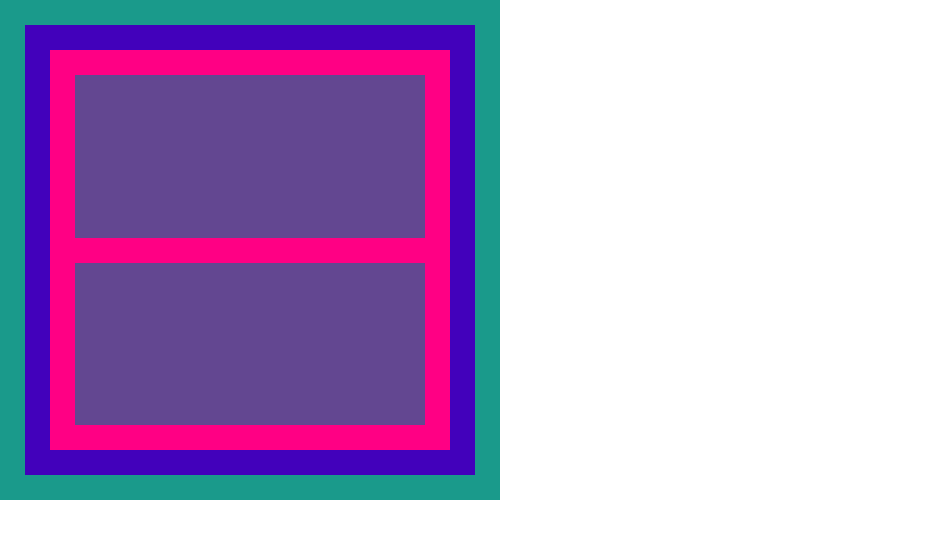
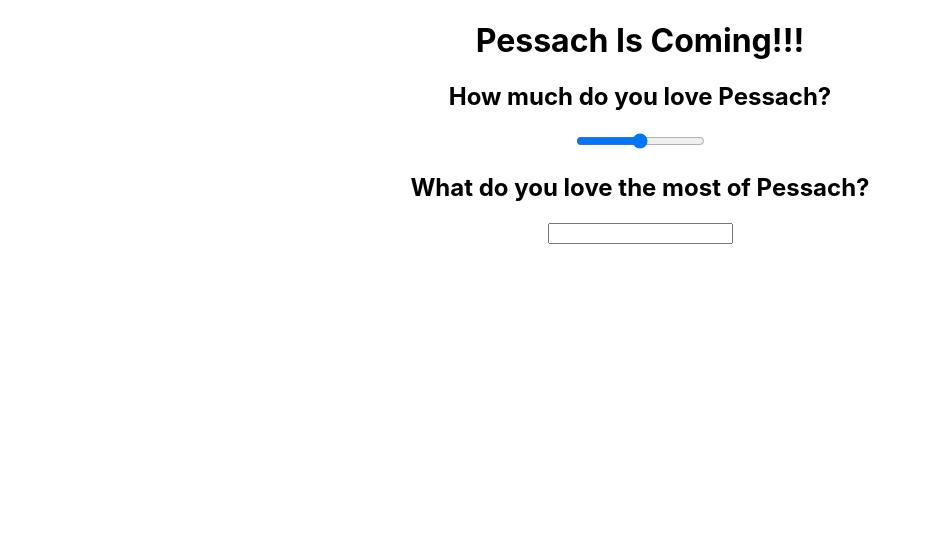
Before and after one commit to miraleJ/appleseads-bootcamp-react, a React (Create React App) app in the folder small-ex/: page / in a window 1280 px wide. Shown: the top 538 px of the page, without its empty margins (0-932 px from the left). Built offline with nearby package versions, Linux system fonts and the light colour scheme.

Commit message:
ex3.2 quiz

```diff
--- a/small-ex/src/App.js
+++ b/small-ex/src/App.js
@@ -2,7 +2,8 @@ import logo from './logo.svg';
 import './App.css';
 // import Ex1 from './exs/Ex1/Ex1'
 // import Ex2_2 from './exs/Ex2_2/Ex2_2'
-import Boxes from './exs/Ex3_1Boxes/Boxes'
+// import Boxes from './exs/Ex3_1Boxes/Boxes'
+import Quiz from './exs/Ex3_2Quiz/Quiz'
 
 
 
@@ -14,7 +15,8 @@ function App() {
       {/* not! */}
       {/* {Ex1()} */}
       {/* <Ex2_2 /> */}
-      <Boxes></Boxes>
+      {/* <Boxes></Boxes> */}
+      <Quiz></Quiz>
     </div>
   );
 }
--- /dev/null
+++ b/small-ex/src/exs/Ex3_2Quiz/Q1.jsx
@@ -0,0 +1,14 @@
+import React from 'react'
+import Q1Title from './Q1Title'
+import Q1Input from './Q1Input'
+
+const Q1 = () => {
+    return (
+        <div>
+            <Q1Title />
+            <Q1Input />
+        </div>
+    )
+}
+
+export default Q1;
--- /dev/null
+++ b/small-ex/src/exs/Ex3_2Quiz/Q1Input.jsx
@@ -0,0 +1,9 @@
+import React from 'react'
+
+const Q1Input = () => {
+    return (
+        <input type='range'></input>
+    )
+}
+
+export default Q1Input;
--- /dev/null
+++ b/small-ex/src/exs/Ex3_2Quiz/Q1Title.jsx
@@ -0,0 +1,11 @@
+import React from 'react'
+
+const Q1Title = () => {
+    return (
+        <h2>
+            How much do you love Pessach?
+        </h2>
+    )
+}
+
+export default Q1Title;
--- /dev/null
+++ b/small-ex/src/exs/Ex3_2Quiz/Q2.jsx
@@ -0,0 +1,14 @@
+import React from 'react'
+import Q2Title from './Q2Title'
+import Q2Input from './Q2Input'
+
+const Q2 = () => {
+    return (
+    <div>
+        <Q2Title />
+        <Q2Input />
+    </div>
+)
+}
+
+export default Q2;
--- /dev/null
+++ b/small-ex/src/exs/Ex3_2Quiz/Q2Input.jsx
@@ -0,0 +1,9 @@
+import React from 'react'
+
+const Q2Input = () => {
+    return (
+        <input></input>
+    )
+}
+
+export default Q2Input;
--- /dev/null
+++ b/small-ex/src/exs/Ex3_2Quiz/Q2Title.jsx
@@ -0,0 +1,11 @@
+import React from 'react'
+
+const Q2Title = () => {
+    return (
+        <h2>
+            What do you love the most of Pessach?
+        </h2>
+    )
+}
+
+export default Q2Title;
--- /dev/null
+++ b/small-ex/src/exs/Ex3_2Quiz/Quiz.jsx
@@ -0,0 +1,18 @@
+import React from 'react'
+import QuizTitle from './QuizTitle'
+import Q1 from './Q1'
+import Q2 from './Q2'
+
+// import './quizStyle.css';
+
+const Quiz = () => {
+    return (
+        <div className='quiz'>
+            <QuizTitle />
+            <Q1 />
+            <Q2 />
+        </div>
+    );
+}
+
+export default Quiz;
--- /dev/null
+++ b/small-ex/src/exs/Ex3_2Quiz/QuizTitle.jsx
@@ -0,0 +1,10 @@
+import React from 'react'
+
+const QuizTitle = () => {
+    return (
+        <h1 className='quizTitle'>
+            Pessach Is Coming!!!
+        </h1>
+    )
+}
+export default QuizTitle;
```
